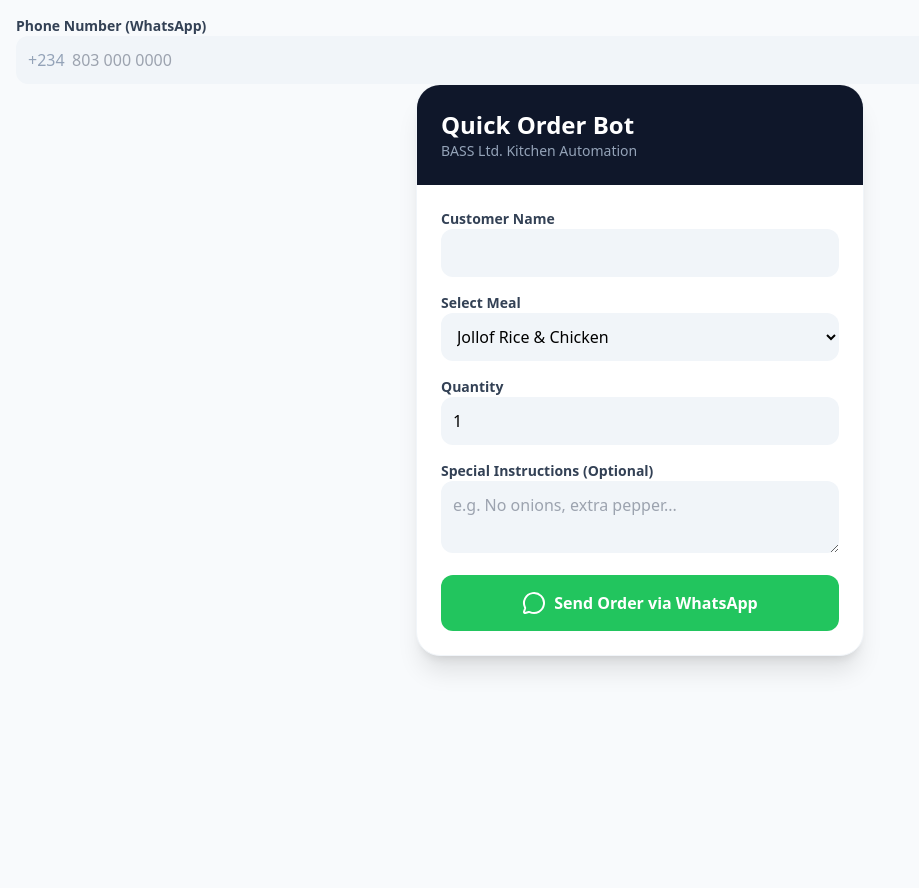
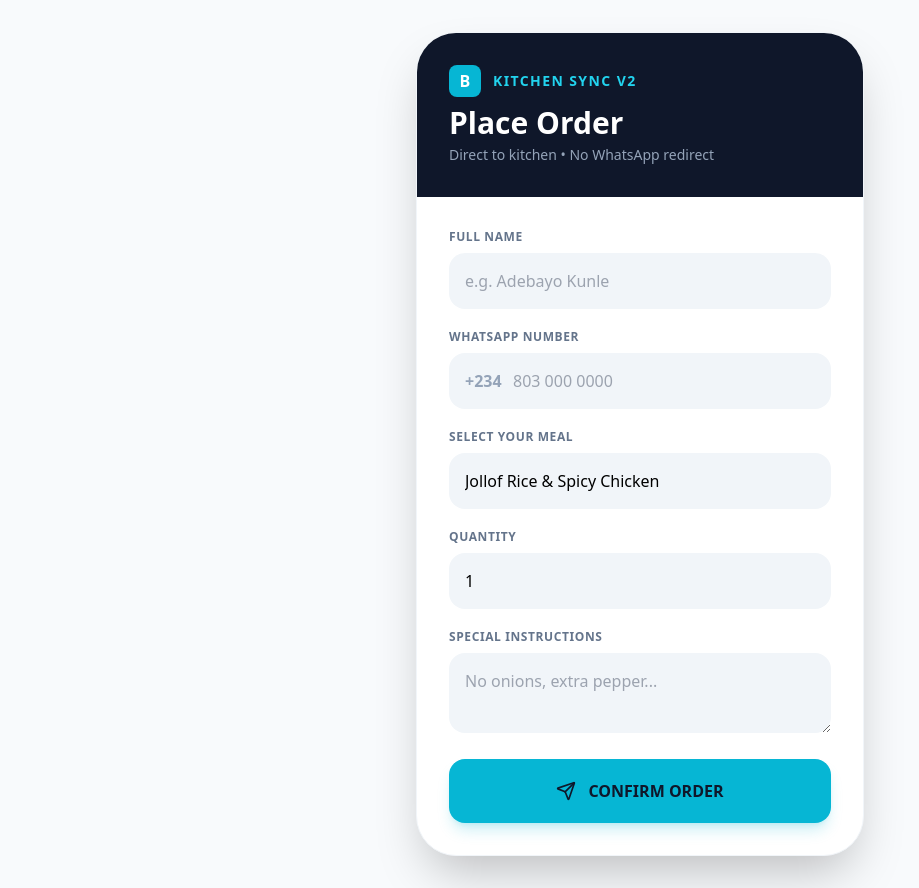
Before and after one commit to Mshoody/clientordertaker, a plain HTML site: page order.html in a window 1280 px wide. Shown: the whole page, without its empty margins (0-919 px from the left). Before the commit the page ends 800 px from the top, so only its background shows below. Drawn offline with nearby package versions, Linux system fonts and the light colour scheme.

Commit message:
Update order.html

```diff
--- a/order.html
+++ b/order.html
@@ -3,54 +3,77 @@
 <head>
     <meta charset="UTF-8">
     <meta name="viewport" content="width=device-width, initial-scale=1.0">
-    <title>BASS Order Bot | Demo</title>
+    <title>BASS Order Bot | Professional Edition</title>
     <script src="https://cdn.tailwindcss.com"></script>
     <script src="https://unpkg.com/lucide@latest"></script>
+    <style>
+        .animate-fade-in { animation: fadeIn 0.5s ease-out forwards; }
+        @keyframes fadeIn { from { opacity: 0; transform: translateY(10px); } to { opacity: 1; transform: translateY(0); } }
+    </style>
 </head>
-<body class="bg-slate-50 p-4">
+<body class="bg-slate-50 p-4 sm:p-8">
+
+    <div class="max-w-md mx-auto bg-white rounded-[2.5rem] shadow-2xl overflow-hidden border border-slate-100">
+        <div class="bg-slate-900 p-8 text-white relative">
+            <div class="flex items-center space-x-3 mb-2">
+                <div class="w-8 h-8 bg-cyan-500 rounded-lg flex items-center justify-center font-bold">B</div>
+                <span class="text-sm font-bold uppercase tracking-widest text-cyan-400">Kitchen Sync v2</span>
+            </div>
+            <h1 class="text-3xl font-extrabold">Place Order</h1>
+            <p class="text-slate-400 text-sm mt-1">Direct to kitchen • No WhatsApp redirect</p>
+        </div>
+
+        <div id="successState" class="hidden p-10 text-center animate-fade-in">
+            <div class="w-20 h-20 bg-green-100 text-green-600 rounded-full flex items-center justify-center mx-auto mb-6">
+                <i data-lucide="check-circle-2" class="w-12 h-12"></i>
+            </div>
+            <h2 class="text-2xl font-bold text-slate-900">Order Received!</h2>
+            <p class="text-slate-600 mt-3 leading-relaxed">
+                Thanks <span id="userName" class="font-bold text-slate-900"></span>! We have sent your order to the kitchen. We will message you on WhatsApp shortly to confirm.
+            </p>
+            <button onclick="location.reload()" class="mt-8 bg-slate-100 text-slate-600 px-6 py-3 rounded-xl font-bold hover:bg-slate-200 transition">Place Another Order</button>
+        </div>
+
+        <form id="orderForm" class="p-8 space-y-5">
             <div>
-    <label class="block text-sm font-bold text-slate-700">Phone Number (WhatsApp)</label>
+                <label class="block text-xs font-black uppercase tracking-wider text-slate-500 mb-2">Full Name</label>
+                <input type="text" id="custName" placeholder="e.g. Adebayo Kunle" required
+                       class="w-full p-4 bg-slate-100 rounded-2xl outline-none focus:ring-2 ring-cyan-500 transition">
+            </div>
+
+            <div>
+                <label class="block text-xs font-black uppercase tracking-wider text-slate-500 mb-2">WhatsApp Number</label>
                 <div class="relative">
-        <span class="absolute left-3 top-3 text-slate-400">+234</span>
+                    <span class="absolute left-4 top-4 text-slate-400 font-bold">+234</span>
                     <input type="tel" id="custPhone" placeholder="803 000 0000" required
-               class="w-full p-3 pl-14 bg-slate-100 rounded-xl outline-none focus:ring-2 ring-cyan-500">
+                           class="w-full p-4 pl-16 bg-slate-100 rounded-2xl outline-none focus:ring-2 ring-cyan-500 transition">
                 </div>
             </div>
 
-    <div class="max-w-md mx-auto bg-white rounded-3xl shadow-xl overflow-hidden border border-slate-100">
-        <div class="bg-slate-900 p-6 text-white">
-            <h1 class="text-2xl font-bold">Quick Order Bot</h1>
-            <p class="text-slate-400 text-sm">BASS Ltd. Kitchen Automation</p>
-        </div>
-
-        <form id="orderForm" class="p-6 space-y-4">
             <div>
-                <label class="block text-sm font-bold text-slate-700">Customer Name</label>
-                <input type="text" id="custName" required class="w-full p-3 bg-slate-100 rounded-xl outline-none focus:ring-2 ring-cyan-500">
-            </div>
-
-            <div>
-                <label class="block text-sm font-bold text-slate-700">Select Meal</label>
-                <select id="meal" class="w-full p-3 bg-slate-100 rounded-xl outline-none">
-                    <option>Jollof Rice & Chicken</option>
-                    <option>Pounded Yam & Egusi</option>
+                <label class="block text-xs font-black uppercase tracking-wider text-slate-500 mb-2">Select Your Meal</label>
+                <select id="meal" class="w-full p-4 bg-slate-100 rounded-2xl outline-none appearance-none cursor-pointer">
+                    <option>Jollof Rice & Spicy Chicken</option>
+                    <option>Pounded Yam & Egusi Soup</option>
                     <option>Fried Rice & Turkey</option>
-                    <option>Beef Burger & Fries</option>
+                    <option>Special Pasta Combo</option>
                 </select>
             </div>
 
             <div>
-                <label class="block text-sm font-bold text-slate-700">Quantity</label>
-                <input type="number" id="qty" value="1" min="1" class="w-full p-3 bg-slate-100 rounded-xl outline-none">
+                <label class="block text-xs font-black uppercase tracking-wider text-slate-500 mb-2">Quantity</label>
+                <input type="number" id="qty" value="1" min="1"
+                       class="w-full p-4 bg-slate-100 rounded-2xl outline-none focus:ring-2 ring-cyan-500 transition">
             </div>
 
             <div>
-                <label class="block text-sm font-bold text-slate-700">Special Instructions (Optional)</label>
-                <textarea id="notes" placeholder="e.g. No onions, extra pepper..." class="w-full p-3 bg-slate-100 rounded-xl outline-none"></textarea>
+                <label class="block text-xs font-black uppercase tracking-wider text-slate-500 mb-2">Special Instructions</label>
+                <textarea id="notes" placeholder="No onions, extra pepper..." rows="2"
+                          class="w-full p-4 bg-slate-100 rounded-2xl outline-none focus:ring-2 ring-cyan-500 transition"></textarea>
             </div>
 
-            <button type="submit" class="w-full bg-green-500 text-white font-bold py-4 rounded-xl flex items-center justify-center gap-2 hover:bg-green-600 transition">
-                <i data-lucide="message-circle"></i> Send Order via WhatsApp
+            <button type="submit" id="submitBtn" class="w-full bg-cyan-500 text-slate-900 font-black py-5 rounded-2xl flex items-center justify-center gap-3 hover:bg-slate-900 hover:text-white transition-all shadow-lg shadow-cyan-500/20 active:scale-95">
+                <i data-lucide="send" class="w-5 h-5"></i> CONFIRM ORDER
             </button>
         </form>
     </div>
@@ -59,51 +82,52 @@
         lucide.createIcons();
 
         const form = document.getElementById('orderForm');
+        const submitBtn = document.getElementById('submitBtn');
+        const successState = document.getElementById('successState');
+        const userNameSpan = document.getElementById('userName');
+
         form.onsubmit = async (e) => {
             e.preventDefault();
 
-    const submitBtn = e.target.querySelector('button');
+            // 1. Loading State
             submitBtn.disabled = true;
-    submitBtn.innerHTML = "Processing Order...";
+            submitBtn.innerHTML = `<svg class="animate-spin h-5 w-5 text-current" xmlns="http://www.w3.org/2000/svg" fill="none" viewBox="0 0 24 24"><circle class="opacity-25" cx="12" cy="12" r="10" stroke="currentColor" stroke-width="4"></circle><path class="opacity-75" fill="currentColor" d="M4 12a8 8 0 018-8V0C5.373 0 0 5.373 0 12h4zm2 5.291A7.962 7.962 0 014 12H0c0 3.042 1.135 5.824 3 7.938l3-2.647z"></path></svg> Sending to Kitchen...`;
 
-    // 1. Capture Form Data
+            // 2. Format Data
             const rawPhone = document.getElementById('custPhone').value;
-    // Remove leading zero if present and add 234
             const cleanPhone = "234" + rawPhone.replace(/^0+/, '').replace(/\s/g, '');
+            const name = document.getElementById('custName').value;
 
             const orderData = {
-        name: document.getElementById('custName').value,
+                name: name,
                 phone: cleanPhone,
                 meal: document.getElementById('meal').value,
                 qty: document.getElementById('qty').value,
                 notes: document.getElementById('notes').value || "None"
             };
 
-    // 2. Send to Google Script
+            // 3. Send to Google Webhook
+            const webhookURL = "https://script.google.com/macros/s/AKfycbyEa1TfcVuvuBxdkRgoHUfjQa8dc7B1fSvm52DL1ndBugbrbF6Uwt82BPk-1wSNrcN__Q/exec";
+
             try {
-        await fetch("https://script.google.com/macros/s/AKfycbyEa1TfcVuvuBxdkRgoHUfjQa8dc7B1fSvm52DL1ndBugbrbF6Uwt82BPk-1wSNrcN__Q/exec", {
+                // We use 'no-cors' mode for Google Apps Script Web Apps
+                await fetch(webhookURL, {
                     method: 'POST',
                     mode: 'no-cors',
                     body: JSON.stringify(orderData)
                 });
 
-        // 3. Success UI (The premium confirmation screen)
-        document.getElementById('orderForm').innerHTML = `
-            <div class="text-center py-10">
-                <div class="w-16 h-16 bg-green-100 text-green-600 rounded-full flex items-center justify-center mx-auto mb-4">
-                    <i data-lucide="check" class="w-8 h-8"></i>
-                </div>
-                <h2 class="text-xl font-bold">Order Received!</h2>
-                <p class="text-slate-500 mt-2">Your order has been received. We will message you on WhatsApp shortly.</p>
-            </div>
-        `;
-        lucide.createIcons();
+                // 4. Update UI to Success
+                form.classList.add('hidden');
+                successState.classList.remove('hidden');
+                userNameSpan.innerText = name;
+
             } catch (err) {
-        alert("Error connecting to server. Please check your data.");
+                alert("Connection error. Please check your internet.");
                 submitBtn.disabled = false;
+                submitBtn.innerHTML = "CONFIRM ORDER";
             }
         };
     </script>
 </body>
-
 </html>
```
Lines whose indentation alone changed are shown as unchanged.
